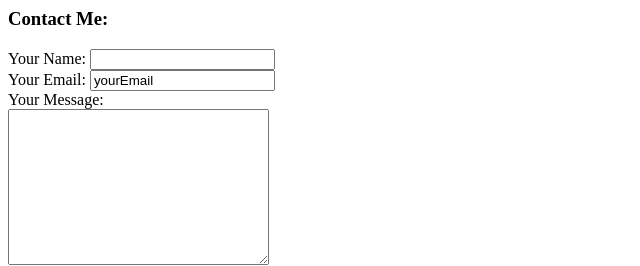
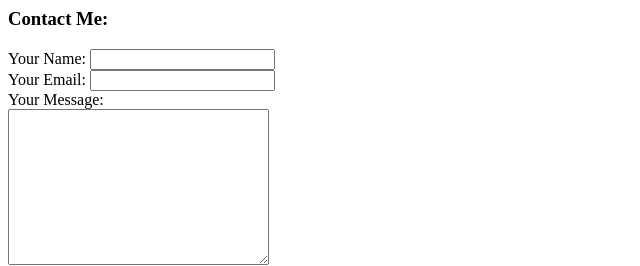
Before and after one commit to cwagner94/personalWebsite, a plain HTML site: page contact-info.html in a window 1280 px wide. Shown: the part 124-390 px from the top of the page, 0-640 px from the left. Drawn offline with Linux system fonts and the light colour scheme.

Commit message:
Update contact-info.html

```diff
--- a/contact-info.html
+++ b/contact-info.html
@@ -16,7 +16,7 @@
             <label>Your Name:</label>
             <input type='text' name='yourName' value=''><br>
             <label>Your Email:</label>
-            <input type='email' value='yourEmail'><br>
+            <input type='email' value=''><br>
             <label>Your Message:</label><br>
             <textarea name='yourMessage' rows='10' cols='30'></textarea><br>
             <input type='submit'>
```
